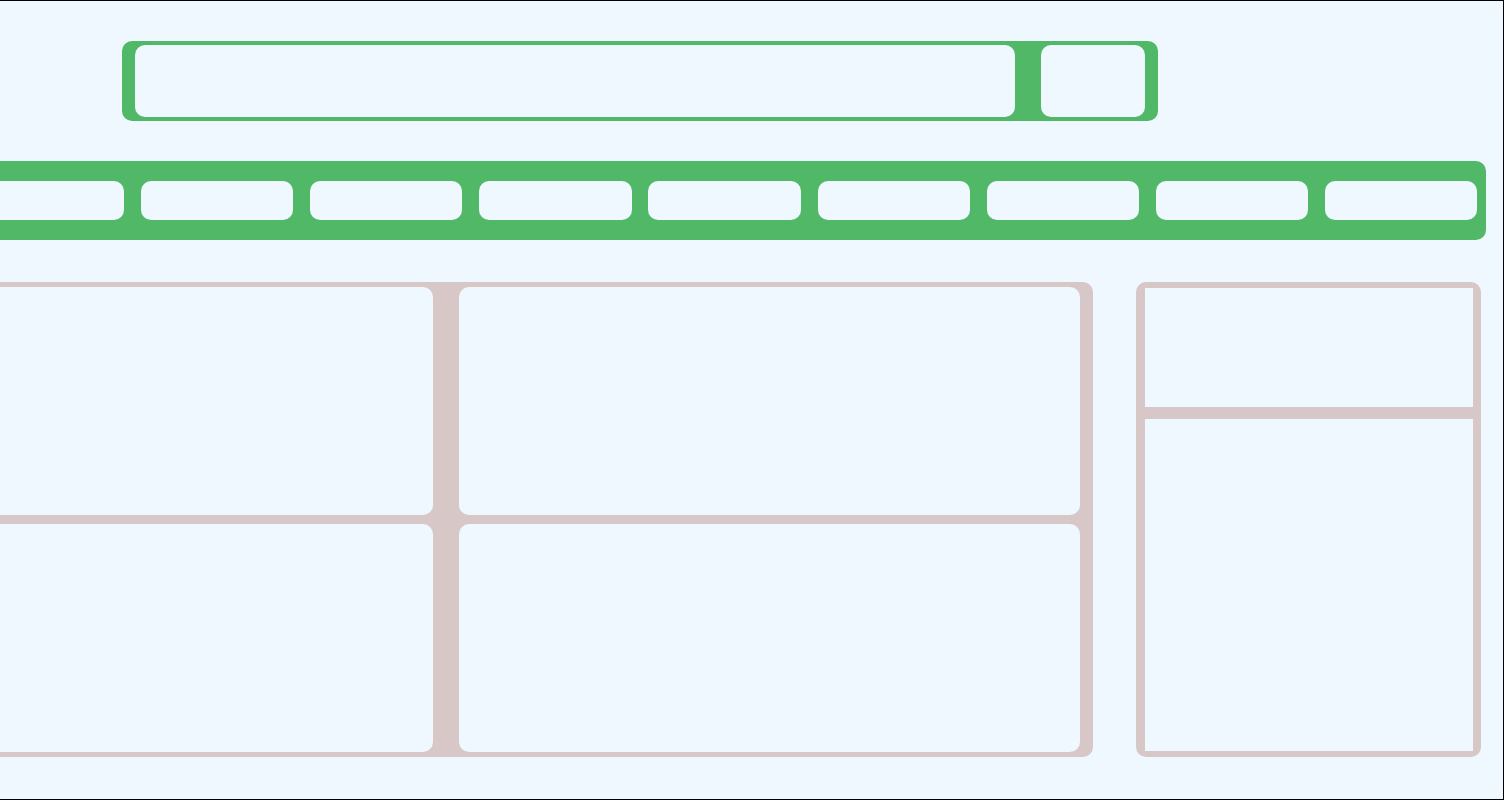
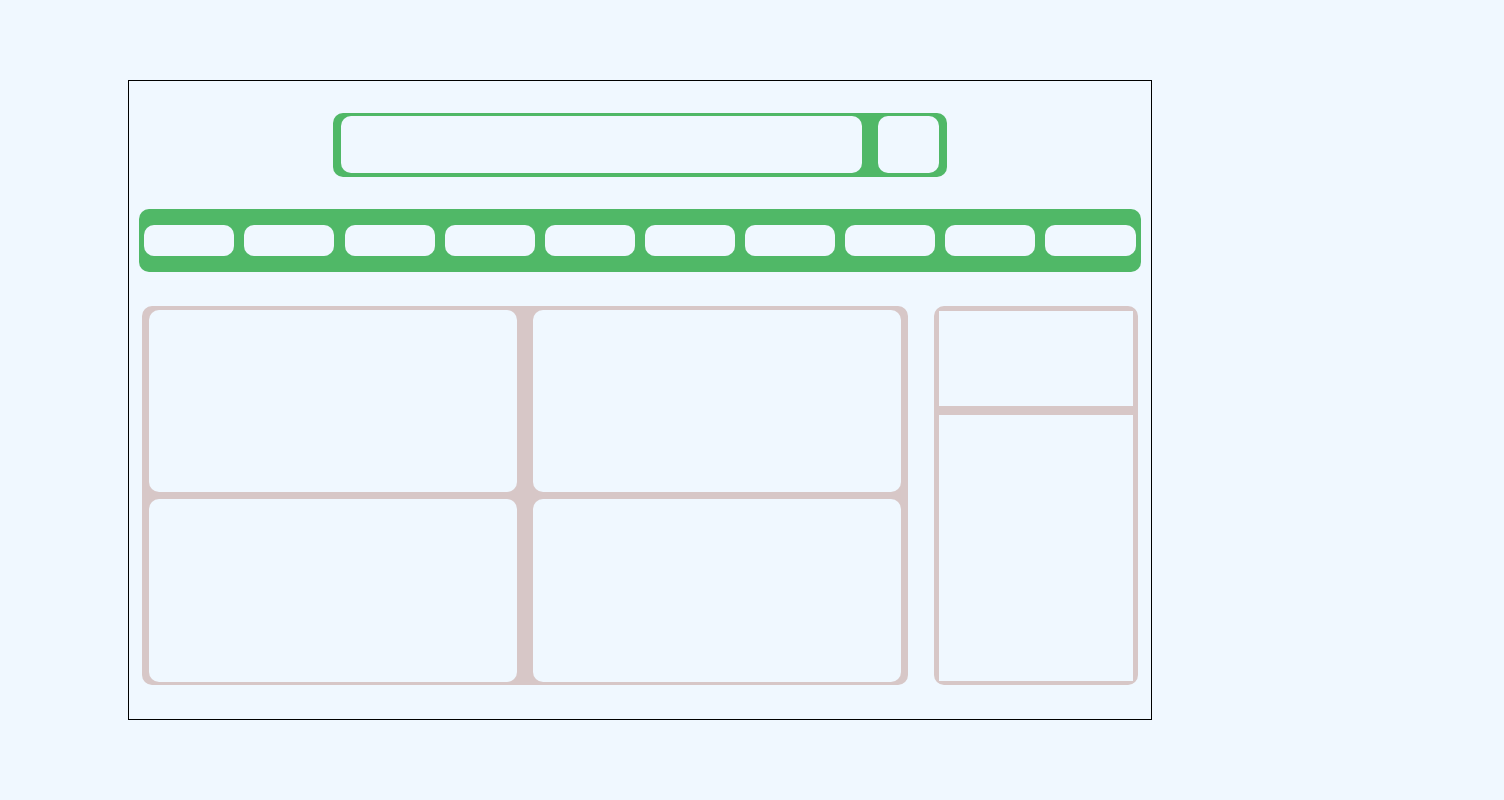
Before and after one commit to nowkwon97/remote-test, a plain HTML site: page index.html in a window 1280 px wide. Shown: the whole page, 1504 px wide, since content can reach past the window. Drawn offline with Linux system fonts and the light colour scheme.

Commit message:
size 조정

```diff
--- a/main.css
+++ b/main.css
@@ -18,8 +18,8 @@ body {
 }
 
 .wrapper {
-  width: 1728px;
-  height: 1117px;
+  width: 80%;
+  height: 80%;
 
   display: flex;
   flex-direction: column;
```
